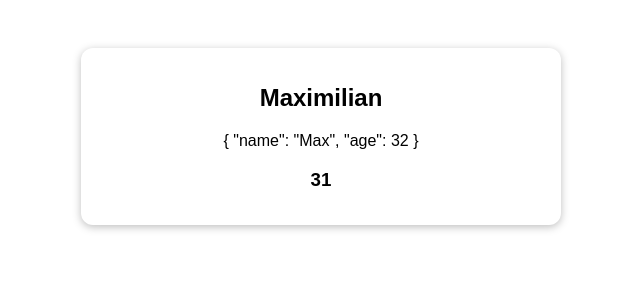
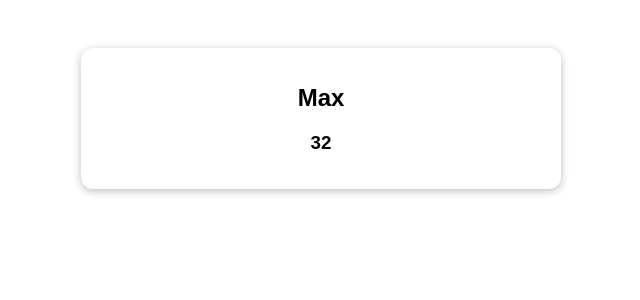
Before and after one commit to vitaminjeff/MaximilianCompositionApiLecture, a Vue app: page / in a window 1280 px wide. Shown: the top 300 px of the page, without its empty margins (319-959 px from the left). Built offline with nearby package versions, Linux system fonts and the light colour scheme; the HTML template or start-up script is replaced by a standard one.

Commit message:
Pass the raw ref object to the template and drill in from the template

```diff
--- a/src/App.vue
+++ b/src/App.vue
@@ -1,8 +1,7 @@
 <template>
   <section class="container">
-    <h2>{{ userName }}</h2>
-    <p>{{ user }}</p>
-    <h3>{{ age }}</h3>
+    <h2>{{ user.name }}</h2>
+    <h3>{{ user.age }}</h3>
   </section>
 </template>
 
```
